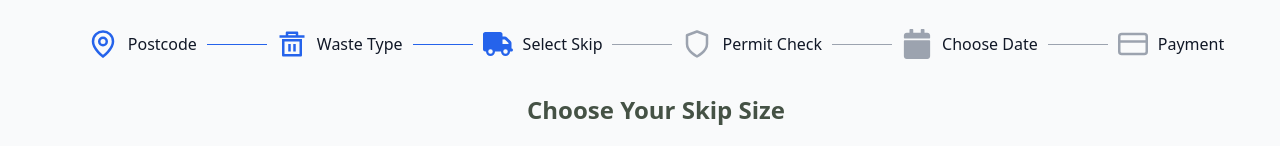
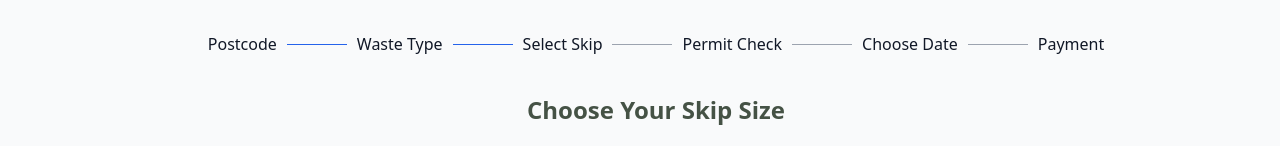
Before and after one commit to Silla8/code-challenge, a React (Vite) app: page / in a window 1280 px wide. Shown: the top 146 px of the page. Built offline with nearby package versions, Linux system fonts and the light colour scheme.

Commit message:
deployment error fixing by removing all react/icons

```diff
--- a/src/components/ProgressBar.jsx
+++ b/src/components/ProgressBar.jsx
@@ -1,10 +1,5 @@
 import "../styles/ProgressBar.css"
-import { FaTruck } from "react-icons/fa6";
-import { RiDeleteBin5Line } from "react-icons/ri";
-import { GrLocation } from "react-icons/gr";
-import { FiShield } from "react-icons/fi";
-import { FaCalendar } from "react-icons/fa";
-import { FiCreditCard } from "react-icons/fi";
+
 
 export default function ProgressBar(){
 
@@ -12,32 +7,32 @@ export default function ProgressBar(){
     return (
         <div className="progress-bar">
             <div className="progress-item">
-                <GrLocation style={{ color: '#2563EB' }} size={30}/>
+
                 <p>Postcode</p>
             </div>
             <div className="line-blue"/>
             <div className="progress-item">
-                <RiDeleteBin5Line style={{ color: '#2563EB' }} size={30}/>
+
                 <p>Waste Type</p>
             </div>
             <div className="line-blue"/>
             <div className="progress-item">
-                <FaTruck style={{ color: '#2563EB' }} size={30}/>
+
                 <p>Select Skip</p>
             </div>
             <div className="line-grey"/>
             <div className="progress-item">
-                <FiShield style={{ color: '#9CA3AF' }} size={30}/>
+
                 <p>Permit Check</p>
             </div>
             <div className="line-grey"/>
             <div className="progress-item">
-                <FaCalendar style={{ color: '#9CA3AF' }} size={30}/>
+
                 <p>Choose Date</p>
             </div>
             <div className="line-grey"/>
             <div className="progress-item">
-                <FiCreditCard style={{ color: '#9CA3AF' }} size={30}/>
+
                 <p>Payment</p>
             </div>
         </div>
```
